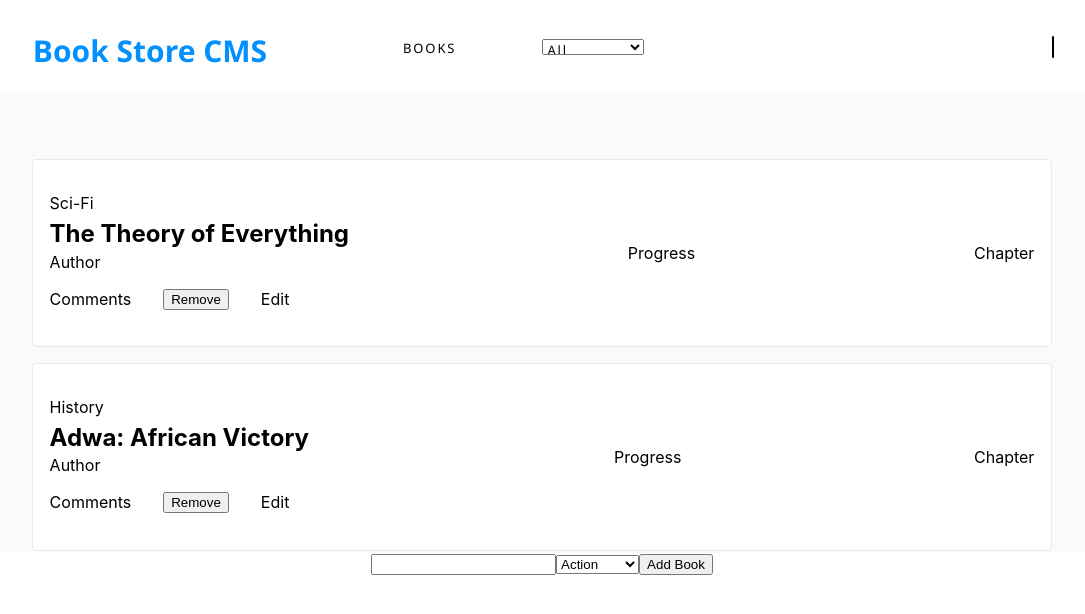
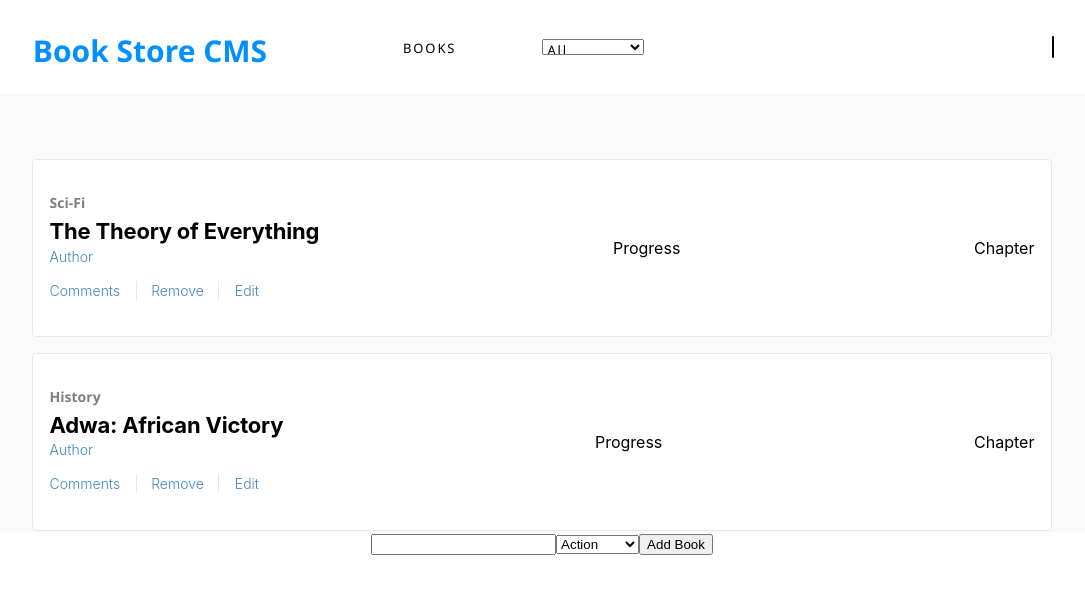
Before and after one commit to henatan99/book-store, a React (Create React App) app: page / in a window 1280 px wide. Shown: the top 614 px of the page, without its empty margins (98-1183 px from the left). Built offline with nearby package versions, Linux system fonts and the light colour scheme.

Commit message:
Add typography, margin, padding and border styling to book-info elements

```diff
--- a/src/App.css
+++ b/src/App.css
@@ -87,6 +87,26 @@
 .book-title {
   margin-block-start: 0.4rem;
   margin-block-end: 0.2rem;
+  font-family: RobotoSlab, -apple-system, BlinkMacSystemFont, 'Segoe UI', Roboto, Oxygen, Ubuntu, Cantarell, 'Open Sans', 'Helvetica Neue', sans-serif;
+  font-size: 22px;
+  font-weight: bold;
+  font-stretch: normal;
+  font-style: normal;
+  line-height: normal;
+  letter-spacing: -0.2px;
+  color: var(--black-two);
+}
+
+.book-category {
+  opacity: 0.5;
+  font-family: Montserrat, 'Segoe UI', Tahoma, Geneva, Verdana, sans-serif;
+  font-size: 14px;
+  font-weight: bold;
+  font-stretch: normal;
+  font-style: normal;
+  line-height: normal;
+  letter-spacing: normal;
+  color: var(--black-two);
 }
 
 .lists {
@@ -101,5 +121,27 @@
 
 .list-item {
   list-style: none;
-  margin-right: 2rem;
+  margin-right: 1rem;
 }
+
+.book-author, .list-item, .list-item button {
+  font-family: RobotoSlab, -apple-system, BlinkMacSystemFont, 'Segoe UI', Roboto, Oxygen, Ubuntu, Cantarell, 'Open Sans', 'Helvetica Neue', sans-serif;
+  font-size: 14px;
+  font-weight: 300;
+  font-stretch: normal;
+  font-style: normal;
+  line-height: normal;
+  letter-spacing: normal;
+  color: #4386bf;
+}
+
+.book-category-btn {
+  border-right: 1px solid #e8e8e8;
+  border-left: 1px solid #e8e8e8;
+  padding: 0 0.5rem 0 0.5rem;
+}
+
+.list-item button {
+  background-color: #fff;
+  border: none;
+}
--- a/src/components/Book.js
+++ b/src/components/Book.js
@@ -10,7 +10,7 @@ const Book = ({ book, handleRemoveBook }) => (
       <span className="book-author">Author</span>
       <ul className="lists">
         <li className="list-item">Comments</li>
-        <li className="list-item book-category">
+        <li className="list-item book-category-btn">
           <button type="button" id={book.id} onClick={handleRemoveBook}>Remove</button>
         </li>
         <li className="list-item">Edit</li>
```
